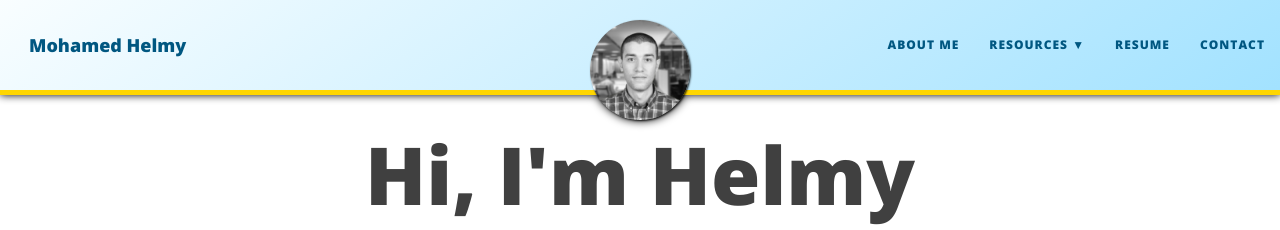
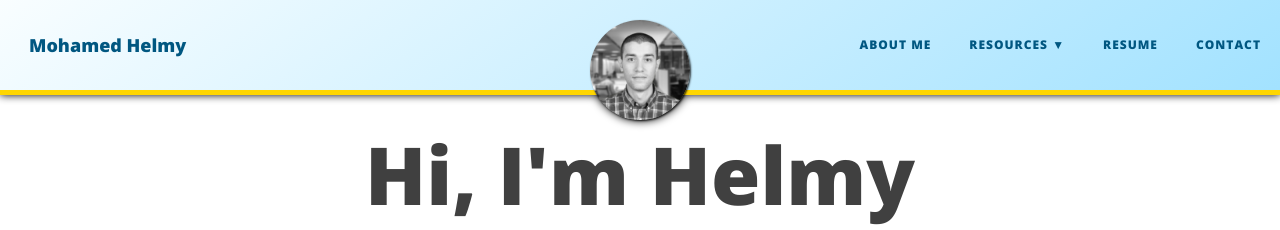
Before and after one commit to M-Helmy/m-helmy.github.io, a Jekyll site: the page built from index.html, in a window 1280 px wide. Shown: the top 230 px of the page. Built offline with Jekyll 4.4.1, drawn with Linux system fonts in a browser that asks for light colours; nearby versions of some CDN libraries; the list of posts is cut into pages by our own code.

Commit message:
Update main.css

```diff
--- a/css/main.css
+++ b/css/main.css
@@ -130,6 +130,8 @@ img {
 .navbar-custom .nav li a {
   font-weight: 800;
   color: {{ site.navbar-text-col }};
+  margin-left: 4px; /* Helmy */
+  margin-right: 4px; /* Helmy */
 }
 
 .navbar-custom .navbar-brand:hover,
```
